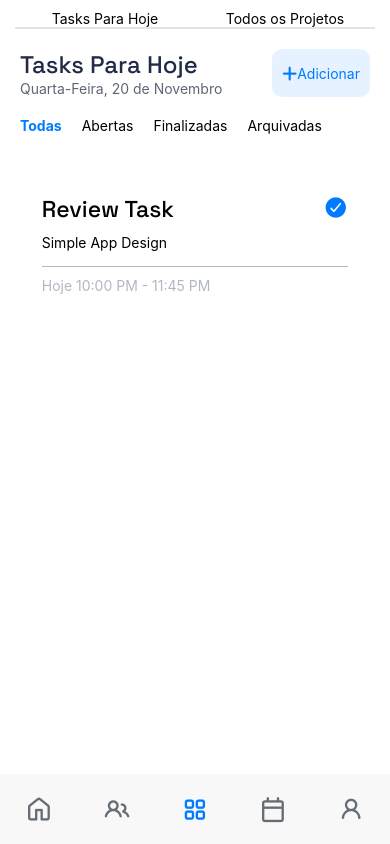
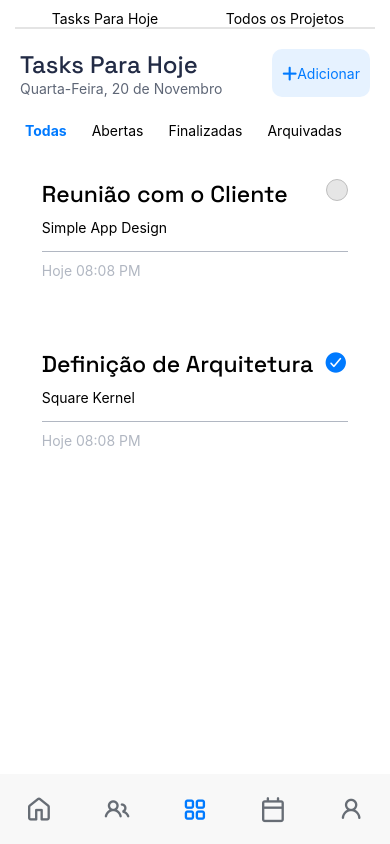
Before and after one commit to https-dre/mindful-nest-app, a React Native app: screen /Planner in a window 390 px wide. Built offline with nearby package versions, Linux system fonts and the light colour scheme.

Commit message:
adiciona os filtros para Tasks

```diff
--- a/screens/PlannerTabs/TasksTab.js
+++ b/screens/PlannerTabs/TasksTab.js
@@ -1,63 +1,202 @@
-import { View, Text, TouchableOpacity, StyleSheet, ScrollView } from "react-native";
+import {
+	View,
+	Text,
+	TouchableOpacity,
+	StyleSheet,
+	ScrollView,
+} from "react-native";
+import React, { useState, useEffect } from "react";
 import Icon from "react-native-vector-icons/FontAwesome6";
 import { TaskComponent } from "../../components/TaskComponent";
-import { GetStringFormatedDate } from "../../utilities";
+import { formatDate, GetStringFormatedDate } from "../../utilities";
+import { projects } from "../../exampledata";
 
 export const TasksTab = () => {
+	const currentDateString = GetStringFormatedDate(new Date());
+	const [tasks, setTasks] = useState([]);
+	const [selected, setSelected] = useState("all");
 
-    const currentDateString = GetStringFormatedDate(new Date());
+	const renderAllTasks = () => {
+		const today = new Date().getDay();
+
+		const render = projects.flatMap((p) =>
+			p.tasks
+				.filter((t) => new Date(t.date).getDay() === today)
+				.map((t) => {
+					const taskDate = formatDate(new Date(t.date));
+					return (
+						<TaskComponent
+							taskname={t.name}
+							project={p.name}
+							status={t.status}
+							date={taskDate}
+							key={Math.random()}
+						/>
+					);
+				}),
+		);
+		setSelected("all");
+		setTasks(render);
+	};
+
+	useEffect(() => {
+		const today = new Date().getDay();
+
+		const render = projects.flatMap((p) =>
+			p.tasks
+				.filter((t) => new Date(t.date).getDay() === today)
+				.map((t) => {
+					const taskDate = formatDate(new Date(t.date));
+					return (
+						<TaskComponent
+							taskname={t.name}
+							project={p.name}
+							status={t.status}
+							date={taskDate}
+							key={Math.random()}
+						/>
+					);
+				}),
+		);
+		setSelected("all");
+		setTasks(render);
+	}, projects);
+
+	const renderOpenTasks = () => {
+		const today = new Date().getDay();
+
+		const render = projects.flatMap((p) =>
+			p.tasks
+				.filter((t) => new Date(t.date).getDay() === today && t.status === 0)
+				.map((t) => {
+					const taskDate = formatDate(new Date(t.date));
+					return (
+						<TaskComponent
+							taskname={t.name}
+							project={p.name}
+							status={t.status}
+							date={taskDate}
+							key={Math.random()}
+						/>
+					);
+				}),
+		);
+
+		setSelected("open");
+		setTasks(render);
+	};
+
+	const renderFinishedTasks = () => {
+		const today = new Date().getDay();
+
+		const render = projects.flatMap((p) =>
+			p.tasks
+				.filter((t) => new Date(t.date).getDay() === today && t.status === 2)
+				.map((t) => {
+					const taskDate = formatDate(new Date(t.date));
+					return (
+						<TaskComponent
+							taskname={t.name}
+							project={p.name}
+							status={t.status}
+							date={taskDate}
+							key={Math.random()}
+						/>
+					);
+				}),
+		);
+
+		setSelected("done");
+		setTasks(render);
+	};
 
 	return (
 		<View style={styles.container}>
-            <View style={{marginTop: 15, flexDirection: "row", justifyContent: "space-between"}}>
+			<View
+				style={{
+					marginTop: 15,
+					flexDirection: "row",
+					justifyContent: "space-between",
+				}}
+			>
 				<View>
-                    <Text style={{fontFamily: "SpaceGroteskMedium", fontSize: 24, color: "#222B45"}}>Tasks Para Hoje</Text>
-                    <Text style={{color: "#5E6676"}}>{currentDateString}</Text>
+					<Text
+						style={{
+							fontFamily: "SpaceGroteskMedium",
+							fontSize: 24,
+							color: "#222B45",
+						}}
+					>
+						Tasks Para Hoje
+					</Text>
+					<Text style={{ color: "#5E6676" }}>{currentDateString}</Text>
 				</View>
 				<TouchableOpacity style={styles.addButton}>
 					<Icon name="plus" size={17} color="#007AFF" />
-                    <Text style={{color: "#007AFF"}}>Adicionar</Text>
+					<Text style={{ color: "#007AFF" }}>Adicionar</Text>
 				</TouchableOpacity>
 			</View>
 
-            <View style={{flexDirection: "row", gap: 20, marginTop: 20}}>
-                <TouchableOpacity>
-                    <Text style={{color: "#007AFF", fontWeight: "bold"}}>Todas</Text>
+			<View style={{ flexDirection: "row", gap: 15, marginTop: 20 }}>
+				<TouchableOpacity onPress={renderAllTasks} style={{ padding: 5 }}>
+					<Text style={selected === "all" ? styles.selectedText : styles.text}>
+						Todas
+					</Text>
 				</TouchableOpacity>
 
-                <TouchableOpacity>
-                    <Text>Abertas</Text>
+				<TouchableOpacity onPress={renderOpenTasks} style={{ padding: 5 }}>
+					<Text style={selected === "open" ? styles.selectedText : styles.text}>
+						Abertas
+					</Text>
 				</TouchableOpacity>
 
-                <TouchableOpacity>
-                    <Text>Finalizadas</Text>
+				<TouchableOpacity onPress={renderFinishedTasks} style={{ padding: 5 }}>
+					<Text style={selected === "done" ? styles.selectedText : styles.text}>
+						Finalizadas
+					</Text>
 				</TouchableOpacity>
 
-                <TouchableOpacity>
-                    <Text>Arquivadas</Text>
+				<TouchableOpacity
+					onPress={() => setSelected("archived")}
+					style={{ padding: 5 }}
+				>
+					<Text
+						style={selected === "archived" ? styles.selectedText : styles.text}
+					>
+						Arquivadas
+					</Text>
 				</TouchableOpacity>
 			</View>
 
-            <ScrollView style={{marginTop: 30, width: "100%"}}>
-                <TaskComponent />
-            </ScrollView>
-
-
+			<ScrollView style={{ marginTop: 5, width: "100%" }}>{tasks}</ScrollView>
 		</View>
-    )
-}
+	);
+};
 
 const styles = StyleSheet.create({
 	container: {
 		backgroundColor: "white",
 		flex: 1,
-        paddingHorizontal: 20
+		paddingHorizontal: 20,
 	},
 	addButton: {
 		flexDirection: "row",
 		backgroundColor: "#E6F2FF",
 		alignItems: "center",
 		padding: 10,
-        borderRadius: 10
-    }
-})
+		borderRadius: 10,
+	},
+	button: {
+		paddingVertical: 10,
+		paddingHorizontal: 20,
+		borderRadius: 5,
+	},
+	selectedButton: {
+		backgroundColor: "#007AFF",
+	},
+	text: {},
+	selectedText: {
+		color: "#007AFF",
+		fontWeight: "bold",
+	},
+});
```
Lines whose indentation alone changed are shown as unchanged.
